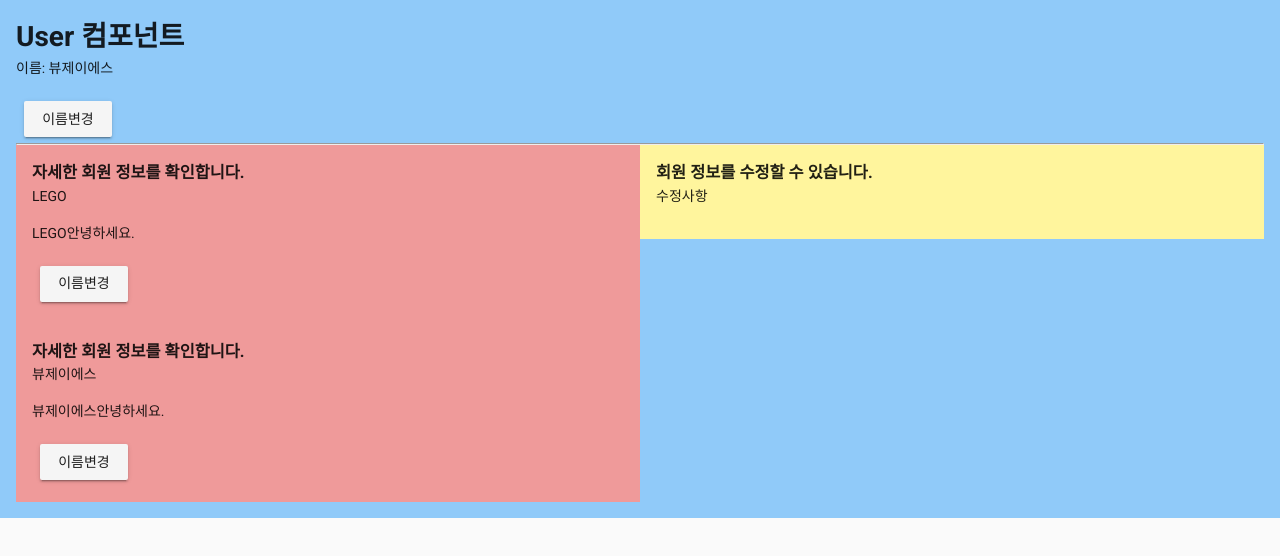
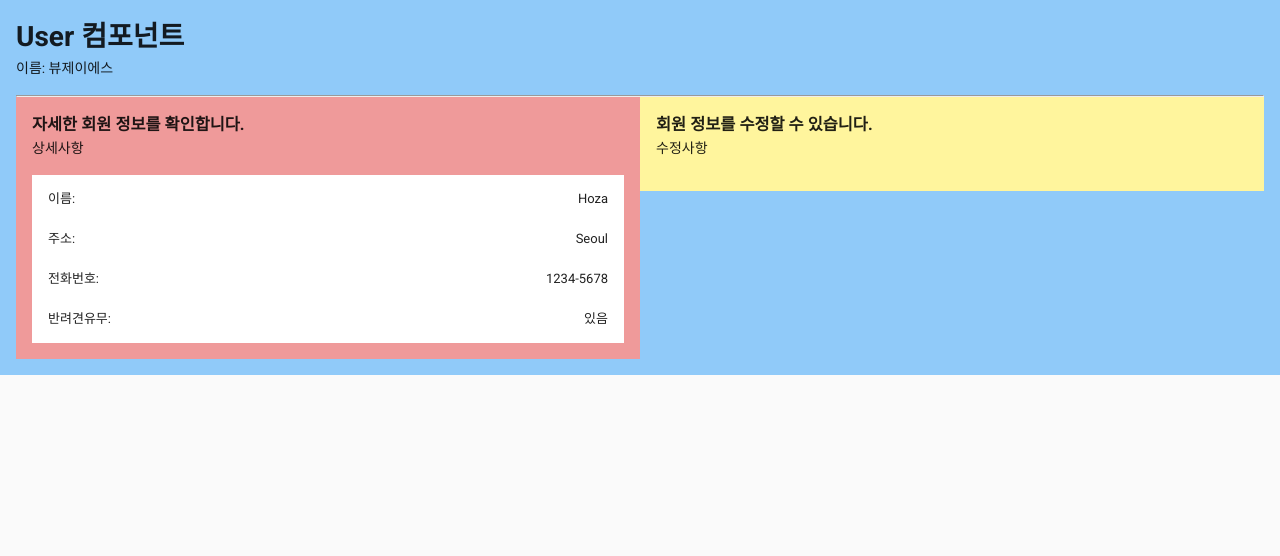
Before and after one commit to lwisekiml/props, a Vue app: page / in a window 1280 px wide. Shown: the top 556 px of the page. Built offline with nearby package versions, Linux system fonts and the light colour scheme.

Commit message:
07 시작전

```diff
--- a/src/components/User.vue
+++ b/src/components/User.vue
@@ -1,14 +1,17 @@
 <template>
   <div class="blue lighten-3 pa-3">
     <h1>User 컴포넌트</h1>
-    <p>이름: {{name}}</p>
-    <v-btn @click="changeName()">이름변경</v-btn>
+    <p>이름: 뷰제이에스</p>
     <hr>
     <v-layout row wrap>
       <v-flex xs12 sm6>
-        <UserDetail></UserDetail>
-        <UserDetail :nameOfChild="name"></UserDetail>
-<!--        <UserDetail :nameOfChild="{name: 'Hoo', familyName: 'Cho'}"></UserDetail>-->
+        <UserDetail
+          :name="name"
+          :address="address"
+          :phone="phone"
+          :hasDog="hasDog"
+        >
+        </UserDetail>
       </v-flex>
       <v-flex xs12 sm6>
         <UserEdit></UserEdit>
@@ -28,13 +31,11 @@ export default {
   },
   data () {
     return {
-      name: "뷰제이에스"
+      name: 'Hoza',
+      address: 'Seoul',
+      phone: '1234-5678',
+      hasDog: true,
     }
-  },
-  methods: {
-    changeName () {
-      this.name = "Hoza"
-      }
   }
 }
 </script>
--- a/src/components/UserDetail.vue
+++ b/src/components/UserDetail.vue
@@ -1,32 +1,43 @@
 <template>
   <div class="red lighten-3 pa-3">
     <h3>자세한 회원 정보를 확인합니다.</h3>
-        <p>{{nameOfChild}}</p>
-        <p>{{sayHello}}</p>
-        <v-btn @click="switchName">이름변경</v-btn>
-<!--    <p>{{nameOfChild.name}}</p>-->
-<!--    <p>{{nameOfChild.familyName}}</p>-->
+    <p>상세사항</p>
+    <v-list dense>
+      <v-list-tile>
+        <v-list-tile-content>이름:</v-list-tile-content>
+        <v-list-tile-content class="align-end">
+          {{name}}
+        </v-list-tile-content>
+      </v-list-tile>
+      <v-list-tile>
+        <v-list-tile-content>주소:</v-list-tile-content>
+        <v-list-tile-content class="align-end">
+          {{address}}
+        </v-list-tile-content>
+      </v-list-tile>
+      <v-list-tile>
+        <v-list-tile-content>전화번호:</v-list-tile-content>
+        <v-list-tile-content class="align-end">
+          {{phone}}
+        </v-list-tile-content>
+      </v-list-tile>
+      <v-list-tile>
+        <v-list-tile-content>반려견유무:</v-list-tile-content>
+        <v-list-tile-content class="align-end">
+          {{hasDogKr}}
+        </v-list-tile-content>
+      </v-list-tile>
+    </v-list>
   </div>
 </template>
 
 <script>
 export default {
-  props: {
-    nameOfChild: {
-      type: String,
-      // required: true
-      default: 'LEGO'
-    }
-  },
+  props: ['name', 'address', 'phone', 'hasDog'],
   computed: {
-    sayHello () {
-      return this.nameOfChild + '안녕하세요.'
-    }
-  },
-  methods: {
-    switchName() {
-      this.nameOfChild = '컴퓨터'
-    }
+    hasDogKr() {
+      return this.hasDog === true ? '있음' : '없음'
+     }
   }
 }
 </script>
```
